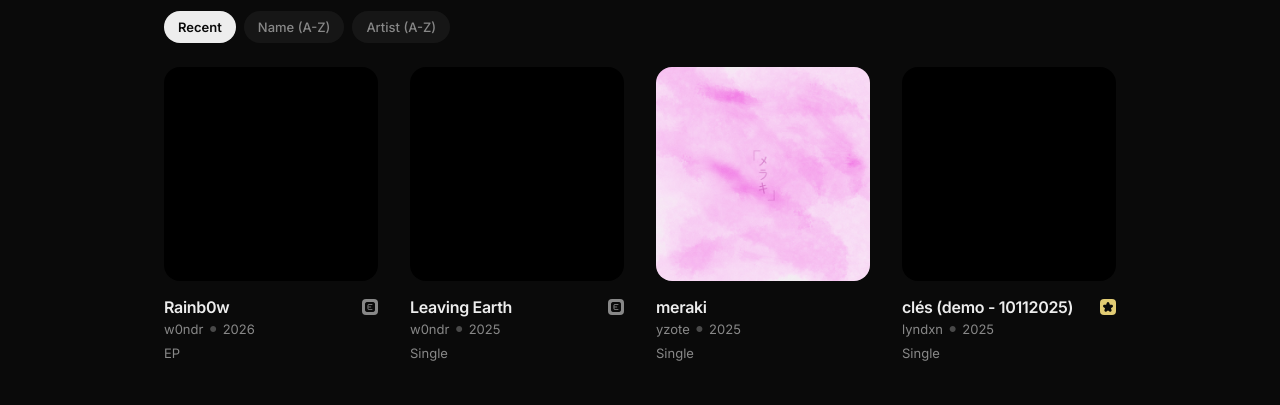
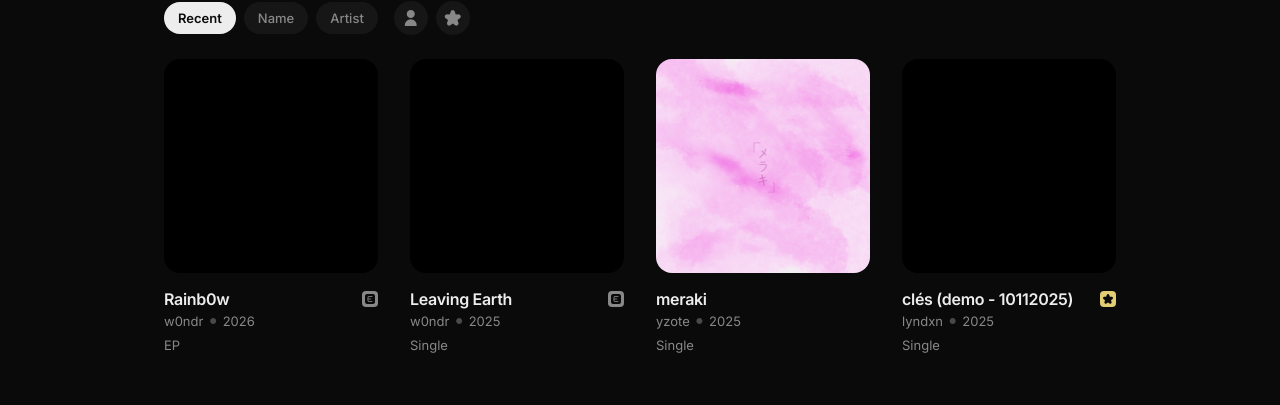
Before and after one commit to dxnel/lyndxn, a plain HTML site: page index.html in a window 1280 px wide. Shown: the part 395-800 px from the top of the page. Drawn offline with nearby package versions, Linux system fonts and the light colour scheme.

Commit message:
final18111709

```diff
--- a/script.js
+++ b/script.js
@@ -97,7 +97,6 @@ async function router() {
     });
 }
 
-// --- RENDERERS ---
 function renderHome() {
     const artistsHtml = state.artists.map(a => `
         <a href="#/artist/${a.slug}" class="artist-circle-item">
@@ -108,28 +107,33 @@ function renderHome() {
     app.innerHTML = `
     <div class="section-header"><h2>Artists</h2></div>
     <div class="artists-section"><div class="artists-list">${artistsHtml}</div></div>
+
     <div class="home-header">
         <div class="header-top-row">
             <h2>Releases</h2>
-            <div class="library-controls">
-                <div class="control-group">
-                    <button class="view-btn" id="grp-btn" title="Group">${ICONS.group}</button>
-                    <button class="view-btn" id="excl-btn" title="Exclusive">${ICONS.exclusive}</button>
-                </div>
-                <div class="control-group">
-                    <button class="view-btn ${state.view === 'grid' ? 'active' : ''}" data-v="grid">${ICONS.grid}</button>
-                    <button class="view-btn ${state.view === 'list' ? 'active' : ''}" data-v="list">${ICONS.list}</button>
-                </div>
+            <div class="control-group">
+                <button class="view-btn ${state.view === 'grid' ? 'active' : ''}" data-v="grid">${ICONS.grid}</button>
+                <button class="view-btn ${state.view === 'list' ? 'active' : ''}" data-v="list">${ICONS.list}</button>
             </div>
         </div>
-        <div class="tabs" id="sort-tabs">
-            <button class="tab-btn active" data-s="date">Recent</button>
-            <button class="tab-btn" data-s="title">Name (A-Z)</button>
-            <button class="tab-btn" data-s="artist">Artist (A-Z)</button>
+
+        <div class="header-bottom-row">
+            <div class="tabs" id="sort-tabs">
+                <button class="tab-btn active" data-s="date">Recent</button>
+                <button class="tab-btn" data-s="title">Name</button>
+                <button class="tab-btn" data-s="artist">Artist</button>
+            </div>
+
+            <div class="control-group">
+                <button class="view-btn" id="grp-btn" title="Group">${ICONS.group}</button>
+                <button class="view-btn" id="excl-btn" title="Exclusive">${ICONS.exclusive}</button>
+            </div>
         </div>
     </div>
+
     <div class="grid-container" id="grid-ctn"></div>`;
 
+    // ... (Garde tes Event Listeners inchangés en dessous) ...
     document.getElementById('sort-tabs').onclick = e => {
         if (!e.target.closest('.tab-btn')) return;
         state.sort = e.target.closest('.tab-btn').dataset.s;
@@ -158,7 +162,6 @@ function renderHome() {
     grid.classList.add('grid-page-enter');
     setTimeout(() => grid.classList.remove('grid-page-enter'), 50);
 }
-
 function renderGrid() {
     const ctn = document.getElementById('grid-ctn');
     if (!ctn) return;
--- a/style.css
+++ b/style.css
@@ -140,6 +140,37 @@ h2{
 .section-header h2 { margin: 0; font-size: 24px; letter-spacing: -0.5px; font-weight: 700; color: var(--paper); }
 .home-header { display: flex; flex-direction: column; gap: 16px; }
 .header-top-row { display: flex; justify-content: space-between; align-items: center; width: 100%; }
+/* --- HEADER BOTTOM ROW (Tabs + Filtres) --- */
+.header-bottom-row {
+  display: flex;
+  flex-direction: row;       /* Force l'horizontale */
+  align-items: center;
+  justify-content: flex-start; /* Aligne tout au début (gauche) */
+  width: 100%;
+  gap: 16px; /* Espace fixe entre les Tabs et les Boutons */
+}
+
+/* 1. Les Tabs (Recent, Name...) */
+.header-bottom-row .tabs {
+  display: flex;
+  gap: 8px;
+  overflow-x: auto; /* Scroll si ça dépasse sur mobile */
+  flex: 0 1 auto; /* Prend juste la place qu'il faut, peut rétrécir */
+  margin: 0;
+
+  /* Cache la scrollbar */
+  scrollbar-width: none;
+  -ms-overflow-style: none;
+}
+.header-bottom-row .tabs::-webkit-scrollbar { display: none; }
+
+/* 2. Les Boutons ronds (User, Star) */
+.header-bottom-row .control-group {
+  display: flex;
+  gap: 8px;
+  flex-shrink: 0; /* Ne jamais écraser ces boutons */
+  margin-left: 0; /* Collé à l'élément précédent, pas poussé à droite */
+}
 .header-top-row h2 { margin: 0; font-size: 24px; letter-spacing: -0.5px; font-weight: 700; color: var(--paper); }
 .library-controls { display: flex; gap: 20px; }
 .control-group { display: flex; gap: 8px; }
@@ -175,7 +206,7 @@ a.card-link { display: flex; flex-direction: column; gap: 16px; width: 100%; tra
 .list-date-row { font-size: 13px; color: var(--muted); width: auto; text-align: right; flex-shrink: 0; font-variant-numeric: tabular-nums; display: flex; align-items: center; justify-content: flex-end; gap: 8px; }
 
 /* --- Artists Circle List (Home) --- */
-.artists-section { margin-bottom: 10px; overflow: hidden; }
+.artists-section { margin-bottom: 0px; overflow: hidden; }
 .artists-list {
   display: flex;
   gap: 24px;
@@ -285,7 +316,6 @@ a.card-link { display: flex; flex-direction: column; gap: 16px; width: 100%; tra
 .release-desc {
   color: #ccc;
   line-height: 1.7;
-  margin-bottom: 20px;
   font-size: 13px;
   max-width: 500px;
 }
@@ -510,9 +540,11 @@ textarea.jsonedit {
 @media(max-width: 893px) {
   .container { padding: 0 18px; }
   .home-header { gap: 16px; }
-  .tabs { flex-basis: 100%; order: 3; }
-  .library-controls { order: 2; }
+  .tabs { flex-basis: 100%; order: 2; }
+  .control-group { order: 3; }
+  .library-controls { order: 3; }
   .header-top-row { gap: 10px; }
+
 
   /* Grid Releases */
   .grid { grid-template-columns: repeat(auto-fill, minmax(140px, 1fr)); gap: 24px; }
```
